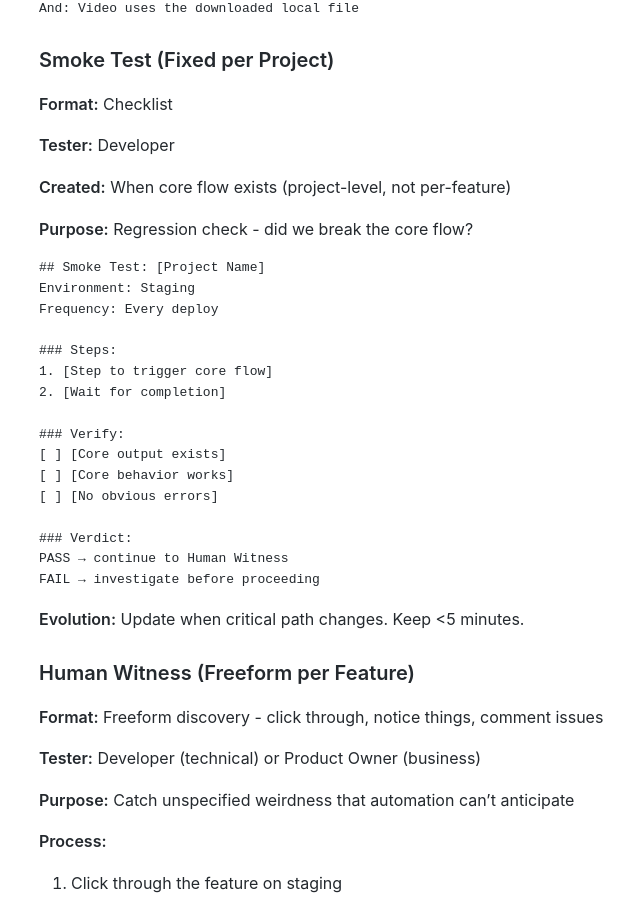
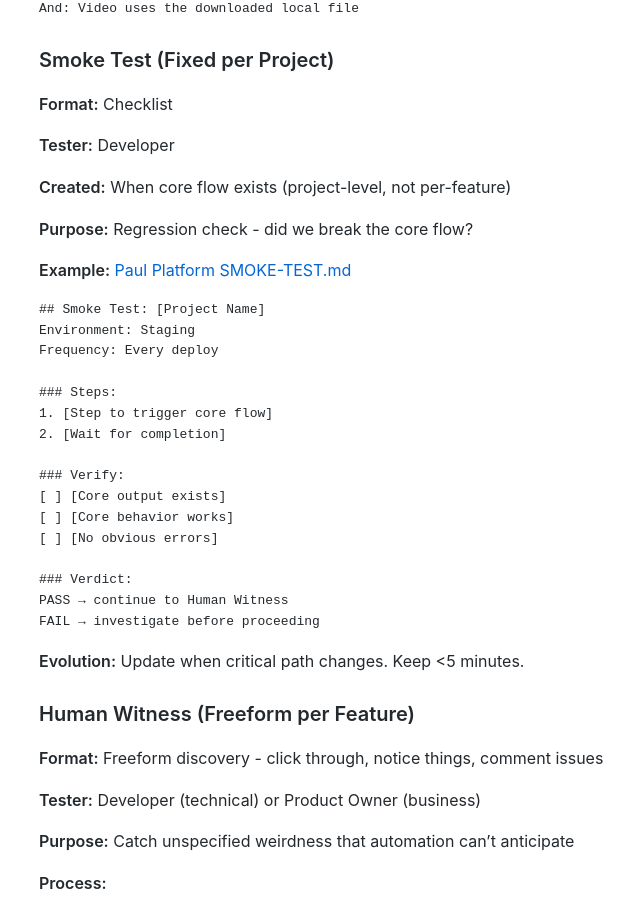
Before and after one commit to MariusWilsch/public-wilsch-ai-pages, a Jekyll site: the page built from global/ship-with-confidence.md, in a window 1280 px wide and 900 px high, scrolled down 5138 px. Shown: the whole window, without its empty margins (221-861 px from the left). Built offline with Jekyll 4.4.1, drawn with Linux system fonts in a browser that asks for light colours; our own code applies the rules of GitHub Pages for plain Markdown files.

Commit message:
Sync from hippocampus 2026-01-18

````diff
--- a/global/ship-with-confidence.md
+++ b/global/ship-with-confidence.md
@@ -188,6 +188,8 @@ And: Video uses the downloaded local file
 
 **Purpose:** Regression check - did we break the core flow?
 
+**Example:** [Paul Platform SMOKE-TEST.md](https://github.com/MariusWilsch/christmas-paul-package/blob/main/SMOKE-TEST.md)
+
 ```markdown
 ## Smoke Test: [Project Name]
 Environment: Staging
````
